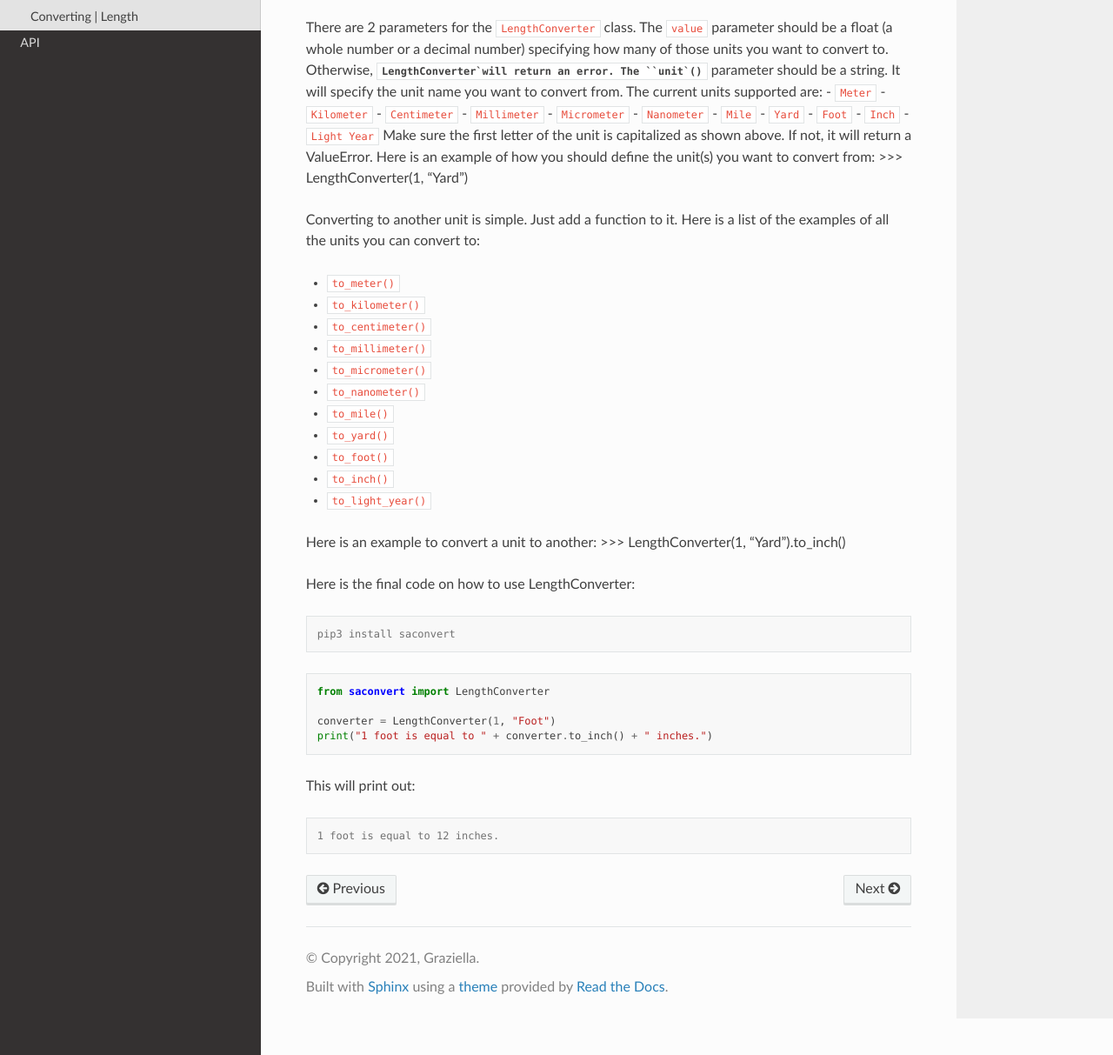
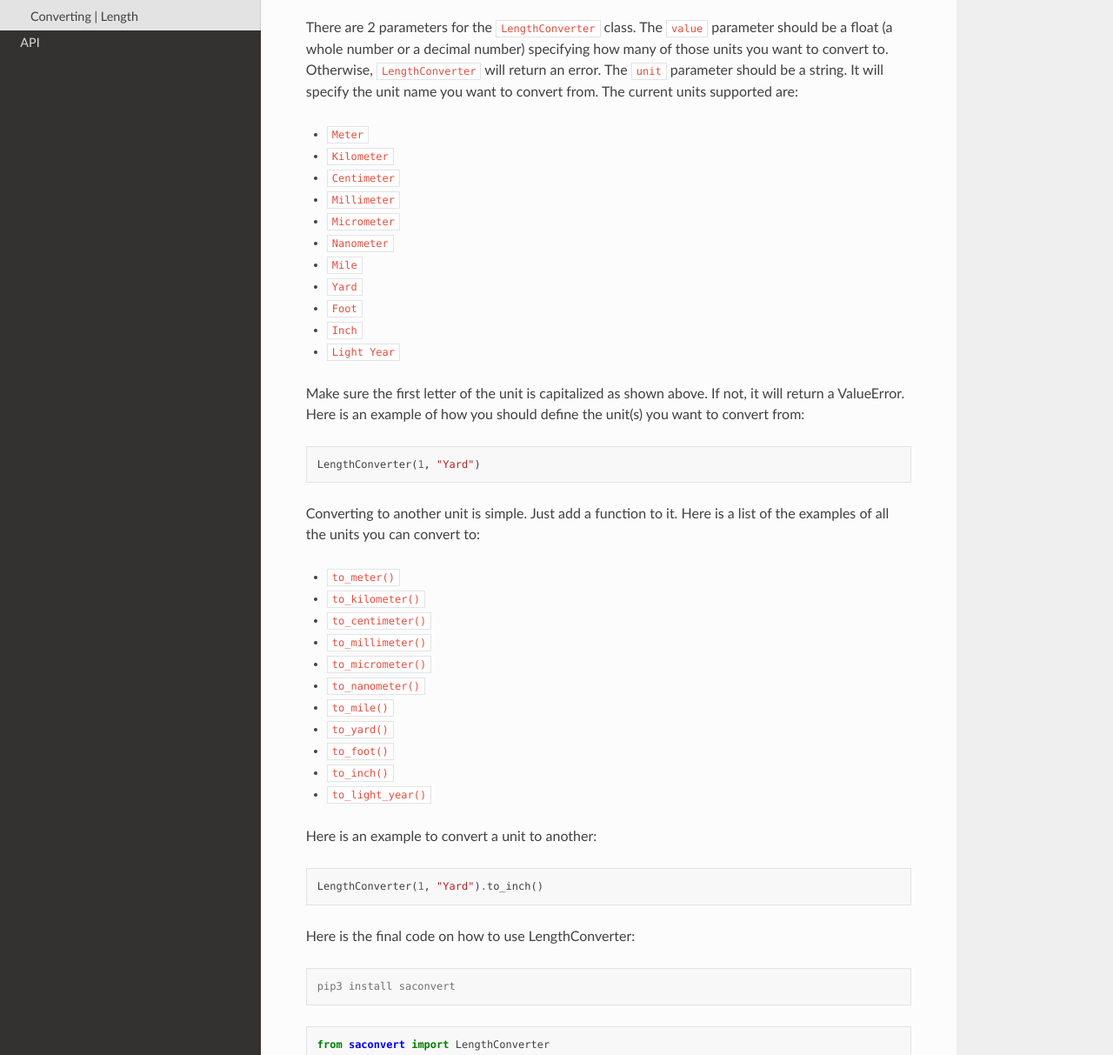
Before and after one commit to skeender/saconvert-docx, a Sphinx documentation site: the page built from docs/source/usage.rst, in a window 1280 px wide and 1400 px high, scrolled down 377 px, cut to the strip 187-1400 px from the top of the window. Shown: the whole strip at 87% size. Built offline with Sphinx 7.4.7 and the Read the Docs theme 2.0.0, drawn with Linux system fonts in a browser that asks for light colours.

Commit message:
Update usage.rst

```diff
--- a/docs/source/usage.rst
+++ b/docs/source/usage.rst
@@ -23,8 +23,9 @@ specify the unit you want to convert from:
 
 There are 2 parameters for the ``LengthConverter`` class. The ``value`` parameter should be a
 float (a whole number or a decimal number) specifying how many of those units you want to convert to.
-Otherwise, :py:func:`LengthConverter`will return an error. The ``unit`` parameter should be a string.
+Otherwise, ``LengthConverter`` will return an error. The ``unit`` parameter should be a string.
 It will specify the unit name you want to convert from. The current units supported are:
+
 - ``Meter``
 - ``Kilometer``
 - ``Centimeter``
@@ -36,10 +37,14 @@ It will specify the unit name you want to convert from. The current units suppor
 - ``Foot``
 - ``Inch``
 - ``Light Year``
+
 Make sure the first letter of the unit is capitalized as shown above.
 If not, it will return a ValueError. Here is an example of how you should
 define the unit(s) you want to convert from:
->>> LengthConverter(1, "Yard")
+
+.. code-block:: python
+
+   LengthConverter(1, "Yard")
 
 Converting to another unit is simple. Just add a function to it.
 Here is a list of the examples of all the units you
@@ -58,7 +63,10 @@ can convert to:
 - ``to_light_year()``
 
 Here is an example to convert a unit to another:
->>> LengthConverter(1, "Yard").to_inch()
+
+.. code-block:: python
+
+   LengthConverter(1, "Yard").to_inch()
 
 Here is the final code on how to use LengthConverter:
 
```
